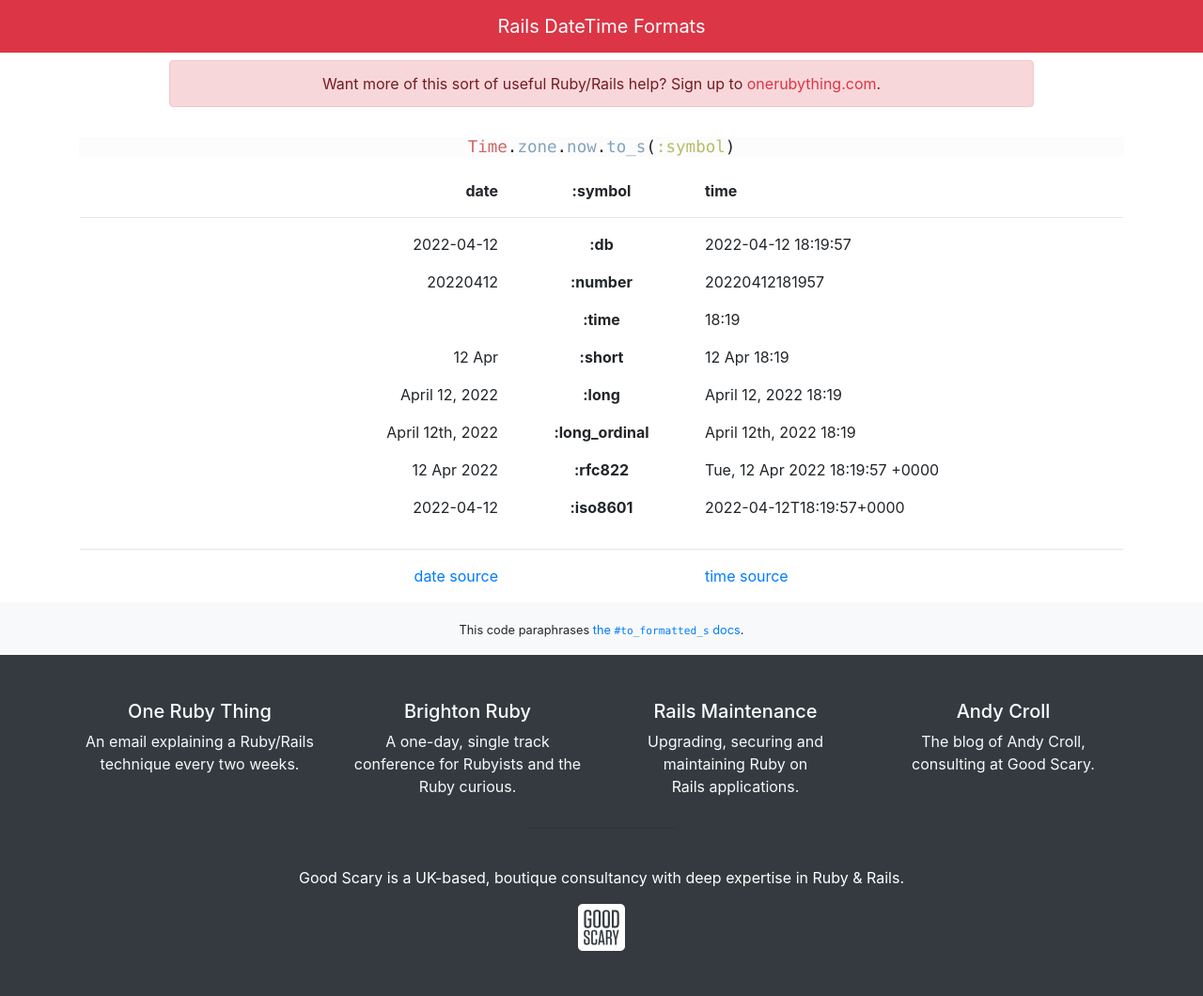
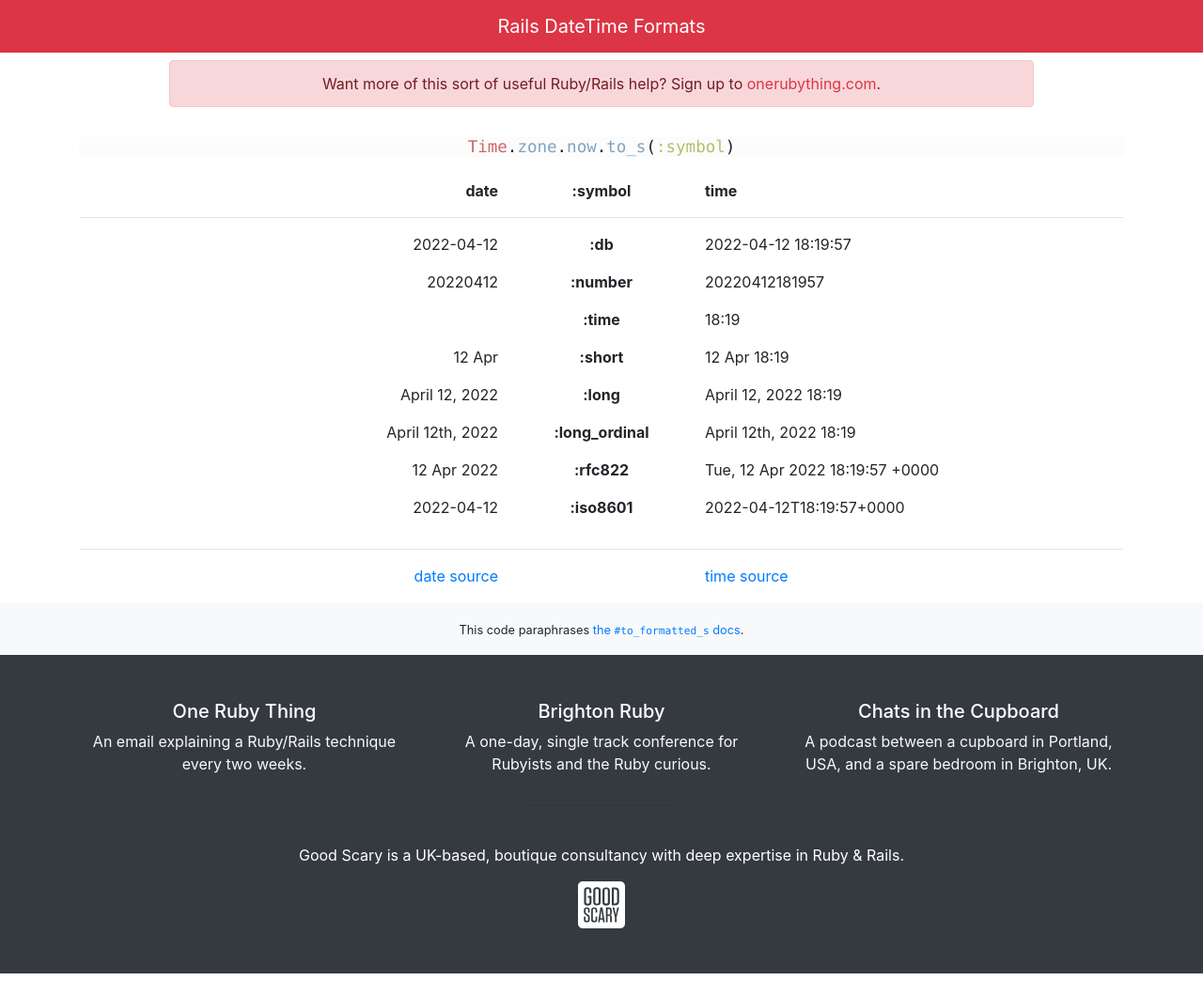
Before and after one commit to andycroll/railsdatetimeformats.com, a Jekyll site: the page built from index.html, in a window 1280 px wide. Shown: the whole page at 94% size. Built offline with Jekyll 4.4.1, drawn with Linux system fonts in a browser that asks for light colours; comment, search, counter and statistics services are not loaded; after the commit the page ends 1036 px from its top, so only the background shows below that.

Commit message:
Change footer

```diff
--- a/_layouts/default.html
+++ b/_layouts/default.html
@@ -72,24 +72,19 @@
     <footer role="contentinfo" class="site-footer bg-dark text-light py-5">
       <div class="container">
         <div class="row">
-          <div class="col-sm-6 col-lg-3 text-center">
+          <div class="col-sm-6 col-lg-4 text-center">
             <h5><a href="https://onerubything.com" class="text-white">One Ruby Thing</a></h5>
             <p>An email explaining a Ruby/Rails technique every two weeks.</p>
           </div>
 
-          <div class="col-sm-6 col-lg-3 text-center">
+          <div class="col-sm-6 col-lg-4 text-center">
             <h5><a href="https://brightonruby.com" class="text-white">Brighton Ruby</a></h5>
             <p>A one-day, single track conference for Rubyists and the Ruby&nbsp;curious.</p>
           </div>
 
-          <div class="col-sm-6 col-lg-3 text-center">
-            <h5><a href="https://railsmaintenance.com" class="text-white">Rails Maintenance</a></h5>
-            <p>Upgrading, securing and maintaining Ruby on Rails&nbsp;applications.</p>
-          </div>
-
-          <div class="col-sm-6 col-lg-3 text-center">
-            <h5><a href="https://andycroll.com" class="text-white">Andy Croll</a></h5>
-            <p>The blog of Andy Croll, consulting at Good&nbsp;Scary.</p>
+          <div class="col-sm-6 col-lg-4 text-center">
+            <h5><a href="https://chatsinthecupboard.com" class="text-white">Chats in the Cupboard</a></h5>
+            <p>A podcast between a cupboard in Portland, USA, and a spare bedroom in Brighton, UK.</p>
           </div>
         </div>
 
```
